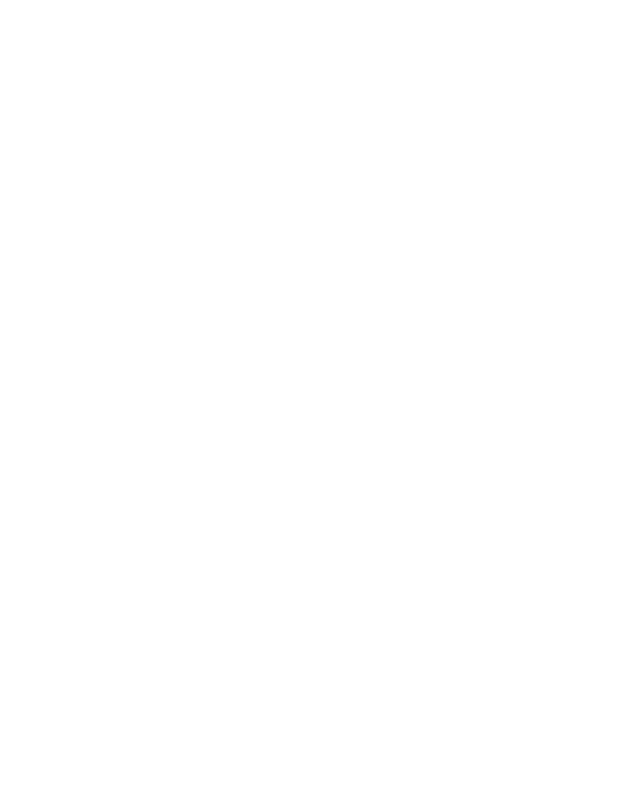
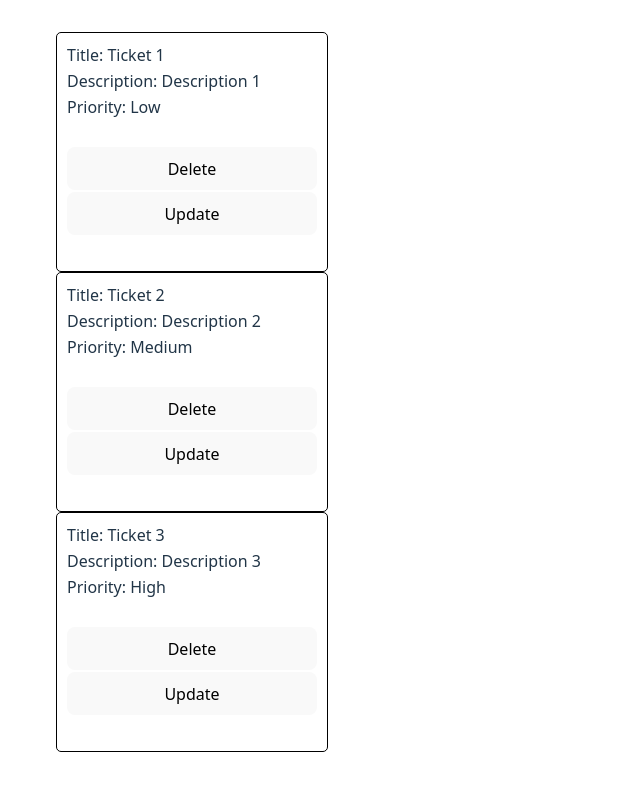
Before and after one commit to tspicerw/sandox_2, a React (Vite) app: page /kanban in a window 1280 px wide. Before the commit this address had no page. Shown: the top 790 px of the page, without its empty margins (0-640 px from the left). Built offline with nearby package versions, Linux system fonts and the light colour scheme.

Commit message:
Creating kanban demo with layout and ticket component

```diff
--- a/src/App.css
+++ b/src/App.css
@@ -1,5 +1,6 @@
 #root {
   width: 90vw;
+  height: 100vh;
   margin: 0 auto;
   padding: 2rem;
   text-align: center;
--- a/src/App.jsx
+++ b/src/App.jsx
@@ -6,7 +6,7 @@
 import { ThemeProvider } from './theme/ThemeContext'
 import FlagGame from './flag-game/FlagGame'
 import NotificationsComponent from './push-notifications/NotificationsComponent'
-
+import Kanban from './kanban/Layout'
 function Home() {
   return (
     <>
@@ -25,6 +25,9 @@
         <div className="card demo-wrapper">
           <Link to="/notifications">Notifications Demo</Link>
         </div>
+        <div className="card demo-wrapper">
+          <Link to="/kanban">Kanban Demo</Link>
+        </div>
       </div>
     </>
   )
@@ -40,6 +43,7 @@
         <Route path="/theme" element={<ThemeComponent />} />
         <Route path="/flag-game" element={<FlagGame />} />
         <Route path="/notifications" element={<NotificationsComponent />} />
+        <Route path="/kanban" element={<Kanban />} />
       </Routes>
     </ThemeProvider>
   )
--- /dev/null
+++ b/src/kanban/Kanban.css
@@ -0,0 +1,40 @@
+.kanban-container {
+    height: 100%;
+    width: 100%;
+    display: flex;
+    flex-direction: row;
+}
+
+.kanban-column {
+    display: flex;
+    flex-direction: column;
+    height: 90vh;
+    width: 20vw;
+    border-right: 1px solid white;
+    align-items: center;
+}
+
+.ticket-container {
+    height: 250px;
+    width: 250px;
+    border: 1px solid black;
+    border-radius: 5px;
+    padding: 10px;
+    overflow: scroll;
+}
+
+.ticket {
+    display: flex;
+    flex-direction: column;
+    flex-wrap: wrap;
+    justify-content: left;
+    align-items: stretch;
+    gap: 2px;
+    height: auto;
+    width: auto;
+    max-width: 250px;
+}
+
+.ticket-group {
+    text-align: left;
+}
--- /dev/null
+++ b/src/kanban/Layout.jsx
@@ -0,0 +1,26 @@
+import { useStore } from './kanban_store'
+import TicketComponent from './TicketComponent'
+import './Kanban.css'
+
+function Layout() {
+    const { dragoverHandler, dropHandler } = useStore()
+
+    return (
+        <div className="kanban-container">
+            <div className="kanban-column" onDrop={(e) => dropHandler(e)} onDragOver={(e) => dragoverHandler(e)}>
+                <TicketComponent />
+            </div>
+            <div className="kanban-column" onDrop={(e) => dropHandler(e)} onDragOver={(e) => dragoverHandler(e)}>
+                {/* test */}
+            </div>
+            <div className="kanban-column" onDrop={(e) => dropHandler(e)} onDragOver={(e) => dragoverHandler(e)}>
+                {/* test */}
+            </div>
+            <div className="kanban-column" onDrop={(e) => dropHandler(e)} onDragOver={(e) => dragoverHandler(e)}>
+                {/* test */}
+            </div>
+        </div>
+    )
+}
+
+export default Layout
--- /dev/null
+++ b/src/kanban/TicketComponent.jsx
@@ -0,0 +1,32 @@
+import { useEffect } from 'react'
+import { useStore } from './kanban_store'
+import './Kanban.css'
+
+function TicketComponent() {
+    const { tickets, dragstartHandler } = useStore()
+
+    return (
+        <>
+            {tickets.map((ticket, index) => (
+                <div className="ticket-container" id={ticket.id} key={index} draggable onDragStart={(e) => dragstartHandler(e)}>
+                    <div className="ticket">
+                        <span className='ticket-group'>
+                            Title: {ticket.title}
+                        </span>
+                        <span className='ticket-group'>
+                            Description: {ticket.description}
+                        </span>
+                        <span className='ticket-group'>
+                            Priority: {ticket.priority}
+                        </span>
+                        <br />
+                        <button onClick={() => { }}>Delete</button>
+                        <button onClick={() => { }}>Update</button>
+                    </div>
+                </div>
+            ))}
+        </>
+    )
+}
+
+export default TicketComponent
--- /dev/null
+++ b/src/kanban/kanban_store.js
@@ -0,0 +1,40 @@
+import { create } from 'zustand'
+
+export const useStore = create((set, get) => ({
+    id: 0,
+    tickets: [
+        {
+            id: 0,
+            title: "Ticket 1",
+            description: "Description 1",
+            priority: "Low",
+        },
+        {
+            id: 1,
+            title: "Ticket 2",
+            description: "Description 2",
+            priority: "Medium",
+        },
+        {
+            id: 2,
+            title: "Ticket 3",
+            description: "Description 3",
+            priority: "High",
+        },
+    ],
+    addTicket: (ticket) => set((state) => ({ tickets: [...state.tickets, ticket] })),
+    deleteTicket: (ticket) => set((state) => ({ tickets: state.tickets.filter((t) => t.id !== ticket.id) })),
+    updateTicket: (ticket) => set((state) => ({ tickets: state.tickets.map((t) => (t.id === ticket.id ? ticket : t)) })),
+    priority: (ticket) => set((state) => ({ tickets: state.tickets.map((t) => (t.id === ticket.id ? ticket : t)) })),
+    dragstartHandler: (e) => {
+        e.dataTransfer.setData("text/plain", e.target.id)
+    },
+    dragoverHandler: (e) => {
+        e.preventDefault()
+    },
+    dropHandler: (e) => {
+        e.preventDefault()
+        const data = e.dataTransfer.getData("text/plain")
+        e.target.appendChild(document.getElementById(data))
+    }
+}))
```
